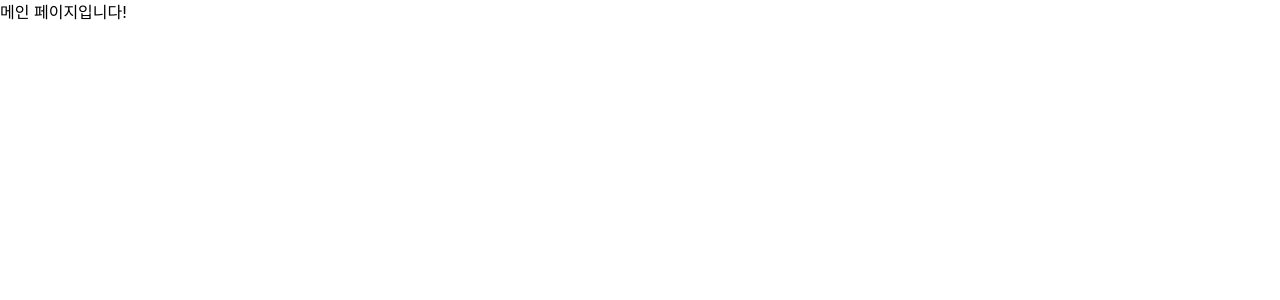
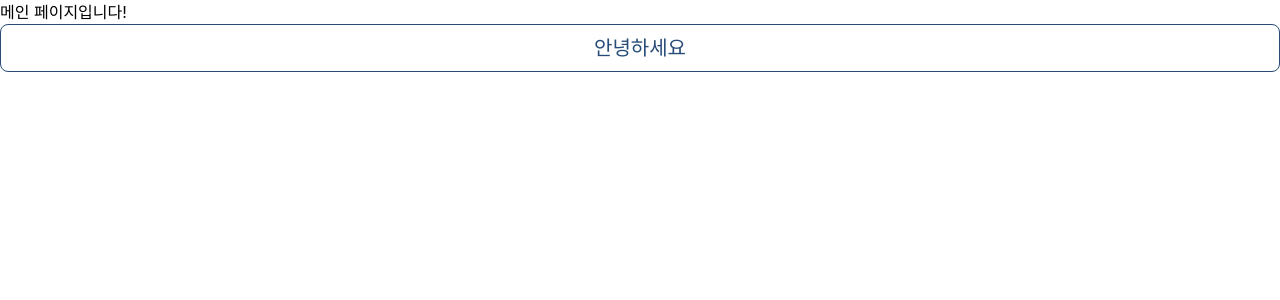
Before and after one commit to sseq007/goodnews, a React (Create React App) app in the folder good-news/: page / in a window 1280 px wide. Shown: the top 300 px of the page. Built offline with nearby package versions, Linux system fonts and the light colour scheme.

Commit message:
feat: 버튼 atom 구현

```diff
--- a/good-news/src/components/@common/Button.tsx
+++ b/good-news/src/components/@common/Button.tsx
@@ -1,5 +1,6 @@
 // 버튼 컴포넌트
 import React, { ReactNode } from "react";
+import styled from "styled-components";
 
 interface ButtonProps {
   size: ButtonSize;
@@ -13,8 +14,66 @@ interface ButtonProps {
 type ButtonSize = "Large" | "Medium" | "Small";
 type ButtonColor = "Main" | "Sub" | "Safe" | "Danger" | "Undefined";
 
-const Button = ({ size, onClick, children, color, className, isActive }: ButtonProps) => {
-  return <div></div>;
+type ButtonStyle = {
+  height: string;
+  fontSize: string;
+};
+
+const ButtonStyles: Record<ButtonSize, ButtonStyle> = {
+  Large: {
+    height: "48px",
+    fontSize: "20px",
+  },
+  Medium: {
+    height: "44px",
+    fontSize: "16px",
+  },
+  Small: {
+    height: "36px",
+    fontSize: "16px",
+  },
+};
+
+const COLOR_STYLES: Record<ButtonColor, string> = {
+  Main: "#274C77",
+  Sub: "#C0D6DF",
+  Safe: "#34B476",
+  Danger: "#EF476F",
+  Undefined: "#C5C5C5",
+};
+
+const StyledButton = styled.button<ButtonProps>`
+  height: ${(props) => ButtonStyles[props.size].height};
+  font-size: ${(props) => ButtonStyles[props.size].fontSize};
+  border-radius: 8px;
+  background-color: ${(props) =>
+    props.isActive ? COLOR_STYLES[props.color] : "white"};
+  border: 1px solid ${(props) => COLOR_STYLES[props.color]};
+  color: ${(props) => (props.isActive ? "white" : COLOR_STYLES[props.color])};
+  &:hover {
+    filter: brightness(0.9);
+  }
+`;
+
+const Button = ({
+  size,
+  onClick,
+  children,
+  color,
+  className,
+  isActive,
+}: ButtonProps) => {
+  return (
+    <StyledButton
+      size={size}
+      onClick={onClick}
+      color={color}
+      className={className}
+      isActive={isActive}
+    >
+      {children}
+    </StyledButton>
+  );
 };
 
 export default Button;
--- a/good-news/src/pages/HomePage.tsx
+++ b/good-news/src/pages/HomePage.tsx
@@ -1,8 +1,11 @@
+import Button from "../components/@common/Button";
+
 // 메인 페이지
 const HomePage = () => {
   return (
     <div>
       <h1>메인 페이지입니다!</h1>
+      <Button className="w-full" size="Large" color="Main">안녕하세요</Button>
     </div>
   );
 };
```
